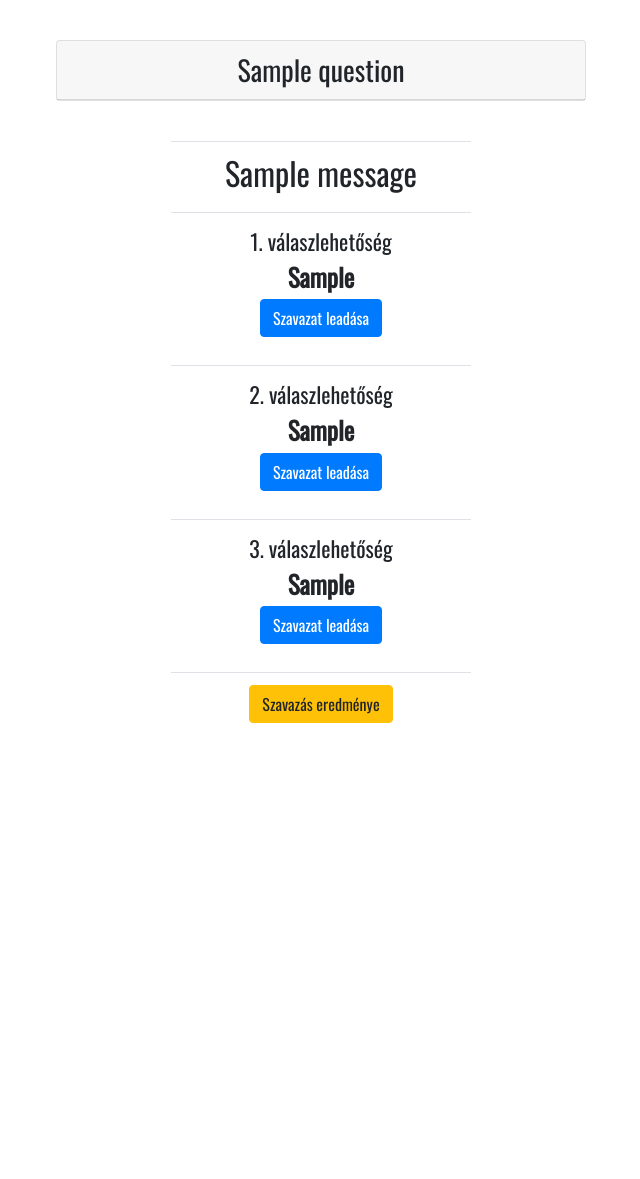
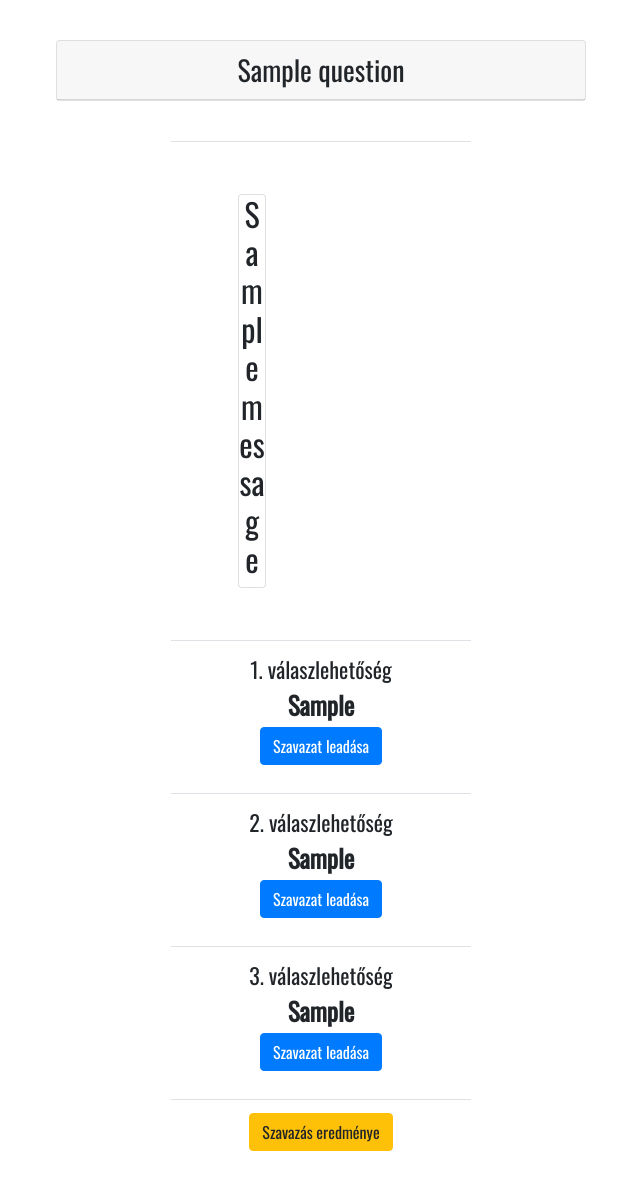
Before and after one commit to Negyszersult/Poll, a Flask app: template templates/pollpage.html in a window 1280 px wide. Shown: the part 56-1235 px from the top of the page, without its empty margins (319-959 px from the left). Before the commit the page ends 779 px from the top, so only its background shows below. Run offline with Flask 2, Linux system fonts and the light colour scheme; the template is opened without the code that fills it: most values are stand-ins (such as "Sample title", 1, 10 or a date in 2020); one stand-in notice (Sample message) is shown.

Commit message:
Update pollpage.html

```diff
--- a/templates/pollpage.html
+++ b/templates/pollpage.html
@@ -42,7 +42,11 @@
                     {% for message in messages %}
                         <tr>
                             <td colspan="3" style="text-align: center;">
-                                <h2>{{ message }}</h2>
+                                <div class="col-sm-6">
+                                    <div class="card">
+                                        <h2>{{ message }}</h2>
+                                    </div>
+                                </div>
                             </td>
                         </tr>
                     {% endfor %}
```
